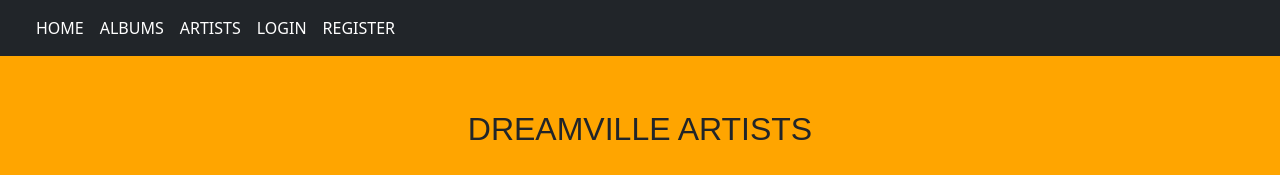
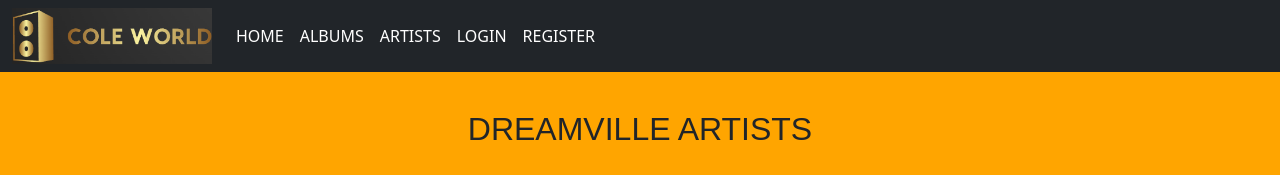
Before and after one commit to RicardoRonan/ColeWorld2.0, a website: page public/artists.html in a window 1280 px wide. Shown: the top 175 px of the page. Drawn offline with nearby package versions, Linux system fonts and the light colour scheme.

Commit message:
fixed the logo

```diff
--- a/public/artists.html
+++ b/public/artists.html
@@ -26,7 +26,7 @@
       <div class="container-fluid navigation">
         <div>
           <a class="navbar-brand" href="./index.html"
-            ><img src="./assets/cole woorld.png" class="logo" alt=""
+            ><img src="../assets/cole woorld.png" class="logo" alt=""
           /></a>
           <button
             class="navbar-toggler"
```
Also changed, not shown: public/index.html (+1 -1 lines), public/login.html (+1 -1 lines), public/register.html (+1 -1 lines).
